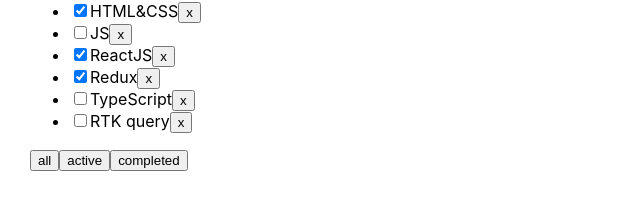
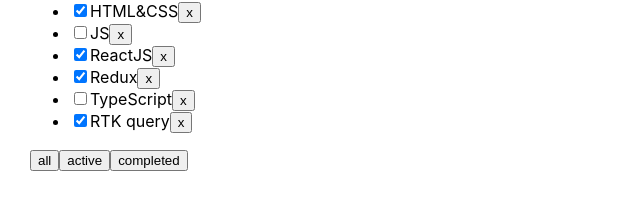
Before and after one commit to Daniyel-Tkachuk/todolist, a React (Vite) app: page / in a window 1280 px wide. Shown: the part 127-331 px from the top of the page, without its empty margins (0-640 px from the left). Built offline with nearby package versions, Linux system fonts and the light colour scheme.

Commit message:
добавлен функционал по фильтрации тасок

```diff
--- a/src/App.tsx
+++ b/src/App.tsx
@@ -17,27 +17,18 @@
     {id: 3, title: "ReactJS", isDone: true},
     {id: 4, title: "Redux", isDone: true},
     {id: 5, title: "TypeScript", isDone: false},
-    {id: 6, title: "RTK query", isDone: false},
+    {id: 6, title: "RTK query", isDone: true},
   ])
-
-  const [filter, setFilter] = useState<FilterTasks>("all")
 
   const deleteTask = (taskId: number) => {
     setTasks(tasks.filter(t => t.id !== taskId))
   }
 
-  const changeFilter = (filter: FilterTasks) => {
-    setFilter(filter)
-  }
-
-
   return (
     <div className="app">
       <Todolist title={"task-1"}
                 tasks={tasks}
-                filter={filter}
                 deleteTask={deleteTask}
-                changeFilter={changeFilter}
       />
     </div>
   )
--- a/src/components/Todolist.tsx
+++ b/src/components/Todolist.tsx
@@ -1,27 +1,34 @@
 import {FilterTasks, TaskType} from "../App.tsx";
 import {Button} from "./Button.tsx";
 import {Task} from "./Task.tsx";
+import {useState} from "react";
 
 type Props = {
   title: string
   tasks: TaskType[]
-  filter: FilterTasks
   deleteTask: (taskId: number) => void
-  changeFilter: (filter: FilterTasks) => void
 }
 
-export const Todolist = ({tasks, title, deleteTask, filter, changeFilter}: Props) => {
+export const Todolist = ({tasks, title, deleteTask}: Props) => {
+
+  const [filter, setFilter] = useState<FilterTasks>("all")
+
+  const getFilteredTasks = () => {
+    switch (filter) {
+      case "active": {
+        return tasks.filter((task) => !task.isDone)
+      }
+      case "completed": {
+        return tasks.filter((task) => task.isDone)
+      }
+      default: {
+        return tasks
+      }
+    }
+  }
 
 
-  let filteredTasks = tasks
-  if (filter === "active") {
-    filteredTasks = tasks.filter((task) => !task.isDone)
-  }
-  if (filter === "completed") {
-    filteredTasks = tasks.filter((task) => task.isDone)
-  }
-
-  const mappedTasks = filteredTasks.map(t => {
+  const mappedArrTasks = getFilteredTasks().map(t => {
     return (
       <Task key={t.id} task={t} deleteTask={deleteTask}/>
     )
@@ -35,16 +42,16 @@
         <button>+</button>
       </div>
       {
-        filteredTasks.length === 0
+        mappedArrTasks.length === 0
           ? <p>Тасок нет</p>
           : <ul>
-            {mappedTasks}
+            {mappedArrTasks}
           </ul>
       }
       <div>
-        <Button title={"all"} onClick={() => changeFilter("all")}/>
-        <Button title={"active"} onClick={() => changeFilter("active")}/>
-        <Button title={"completed"} onClick={() => changeFilter("completed")}/>
+        <Button title={"all"} onClick={() => setFilter("all")}/>
+        <Button title={"active"} onClick={() => setFilter("active")}/>
+        <Button title={"completed"} onClick={() => setFilter("completed")}/>
       </div>
     </div>
   );
```
